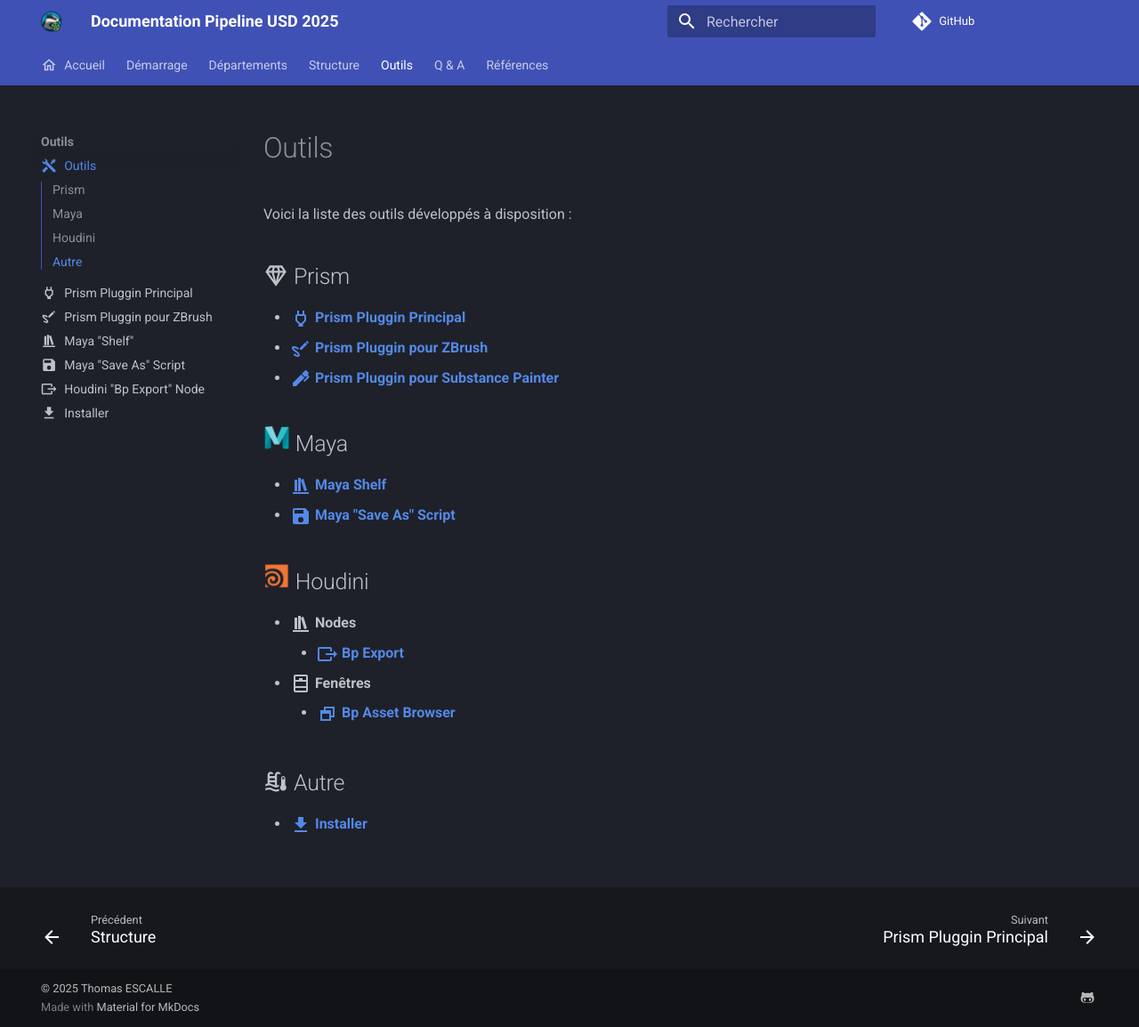
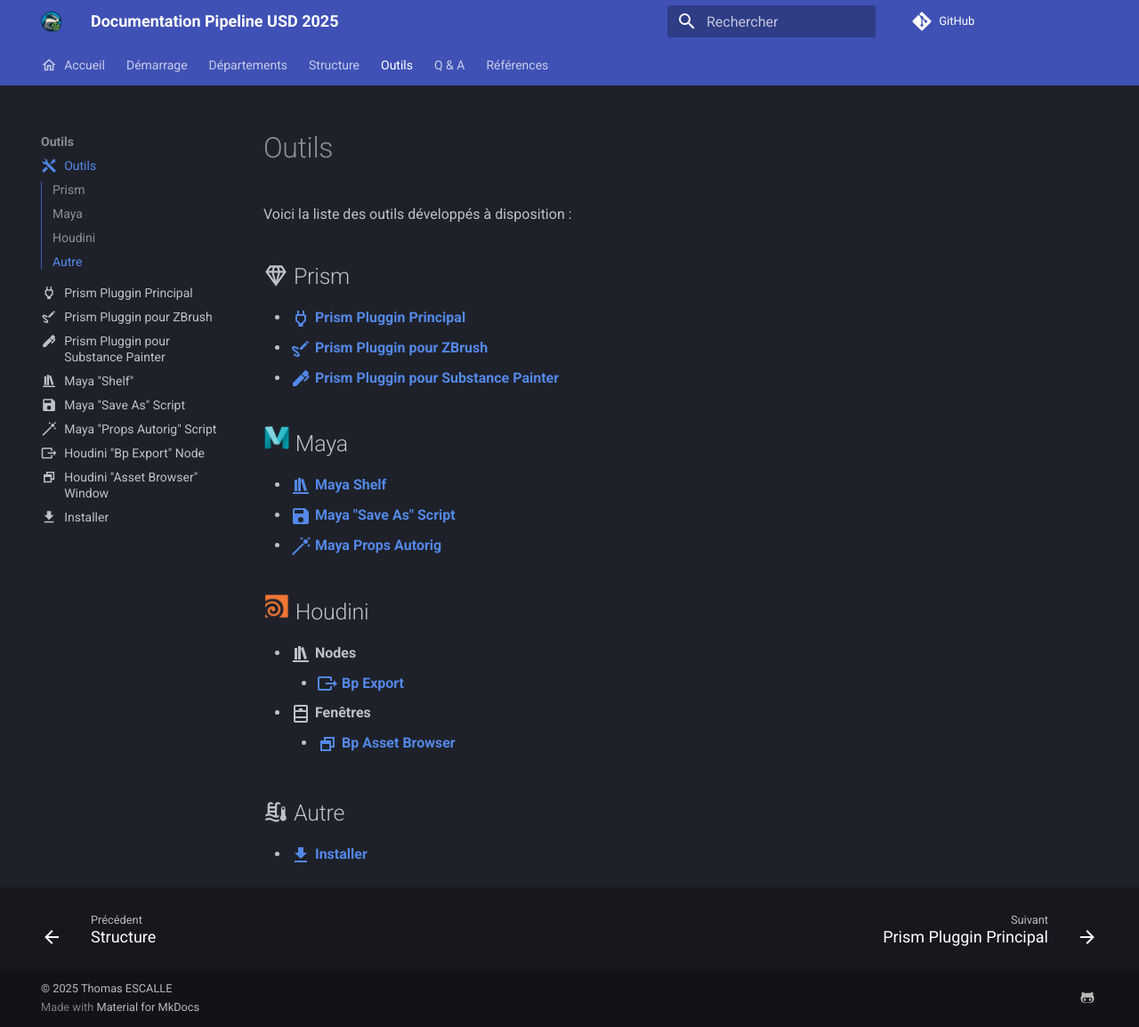
Before and after one commit to ThomasEscalle/Pipeline_USD_2025, an MkDocs documentation site: the page built from docs/outils.md, in a window 1280 px wide and 1154 px high. Shown: the whole window at 89% size. Built offline with MkDocs 1.6.1 and Material for MkDocs 9.7.7, drawn with Linux system fonts in a browser that asks for light colours; comment, search, counter and statistics services are not loaded.

Commit message:
Add Maya Props Autorig documentation and related assets

```diff
--- a/docs/outils.md
+++ b/docs/outils.md
@@ -19,6 +19,7 @@
 
 -   [:material-bookshelf:{ .lg .middle } **Maya Shelf**](./maya_shelf)
 -   [:material-content-save:{ .lg .middle } **Maya "Save As" Script**](./maya_saveas_script)
+-   [:material-magic-staff:{ .lg .middle } **Maya Props Autorig**](./maya_props_autorig)
 
 ## ![Houdini_icon](../assets/icons/houdini.png){width=30px} Houdini
 -  :material-bookshelf:{ .lg .middle } **Nodes**
--- a/mkdocs.yml
+++ b/mkdocs.yml
@@ -27,9 +27,12 @@
     - Outils: outils.md
     - Prism Pluggin Principal: outils/prism_main_pluggin.md
     - Prism Pluggin pour ZBrush: outils/prism_zbrush_pluggin.md
+    - Prism Pluggin pour Substance Painter: outils/prism_substance_pluggin.md
     - Maya "Shelf": outils/maya_shelf.md
     - Maya "Save As" Script: outils/maya_saveas_script.md
+    - Maya "Props Autorig" Script: outils/maya_props_autorig.md
     - Houdini "Bp Export" Node: outils/houdini_node_bp_export.md
+    - Houdini "Asset Browser" Window: outils/houdini_window_bp_asset_browser.md
     - Installer: outils/installer.md
   - Q & A: qanda.md
   - Références: references.md
```
Also changed, not shown: docs/outils/maya_props_autorig.md (added, +47 -0 lines), docs/todo.md (+1 -0 lines), docs/assets/screen_outils_autorig/01.png (added), docs/assets/screen_outils_autorig/02.png (added), docs/assets/screen_outils_autorig/03.png (added), docs/assets/screen_outils_autorig/04.png (added), docs/assets/screen_outils_autorig/05.png (added).
